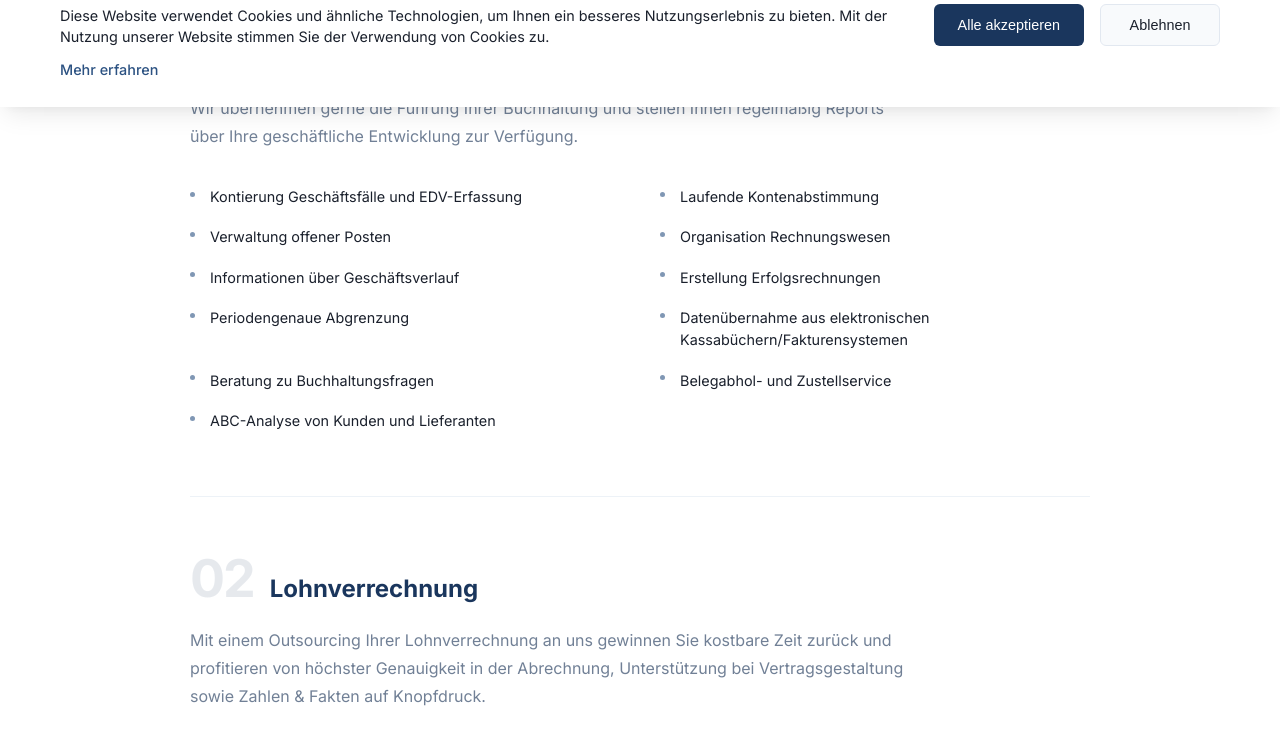
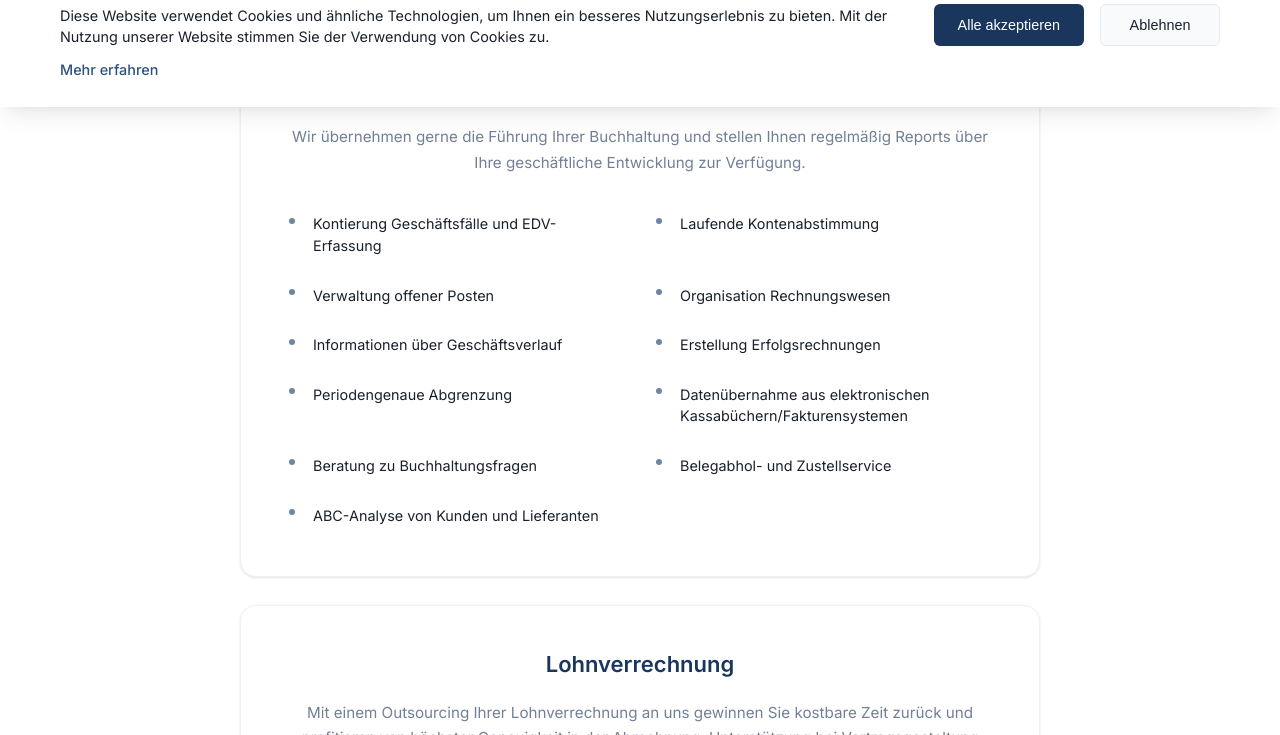
Before and after one commit to ArthurH-ops/Mazal-website, a website built with Vite: page index.html in a window 1280 px wide. Shown: the part 693-1428 px from the top of the page. Built offline with nearby package versions, Linux system fonts and the light colour scheme.

Commit message:
Restore card boxes for services, remove scroll-in animations
- Bring back card layout with border-radius, box-shadow, borders
- Remove scroll reveal animations for service items (instantly visible)
- Remove CSS counter numbers and editorial layout
- All bullet points always visible, no accordion
- Hover: subtle lift + gradient left border accent
- Clean card boxes, no scroll tricks

🤖 Generated with [Claude Code](https://claude.com/claude-code)

Co-Authored-By: Claude Opus 4.5 <noreply@anthropic.com>

```diff
--- a/script.js
+++ b/script.js
@@ -152,14 +152,6 @@ function initScrollReveal() {
             }
         });
     }, observerOptions);
-
-    // Observe service items
-    document.querySelectorAll('.service-item').forEach((el, index) => {
-        el.style.opacity = '0';
-        el.style.transform = 'translateY(30px)';
-        el.style.transition = `opacity 0.6s ease ${index * 0.1}s, transform 0.6s ease ${index * 0.1}s`;
-        observer.observe(el);
-    });
 
     // Observe team members
     document.querySelectorAll('.team-member').forEach((el, index) => {
--- a/styles.css
+++ b/styles.css
@@ -363,9 +363,9 @@ main {
 }
 
 /* Services Section */
-/* Services Section — numbered editorial layout */
+/* Services Section */
 .services {
-    padding: 5rem 0;
+    padding: 6rem 0;
     background-color: var(--bg-white);
     transition: background-color var(--transition-smooth);
 }
@@ -374,92 +374,99 @@ main {
     text-align: center;
     font-size: 2.25rem;
     font-weight: 700;
-    margin-bottom: 4rem;
+    margin-bottom: 3.5rem;
     color: var(--primary-color);
 }
 
 .service-list {
-    max-width: 880px;
+    display: flex;
+    flex-direction: column;
+    gap: 1.75rem;
+    max-width: 900px;
     margin: 0 auto;
-    counter-reset: service-counter;
 }
 
 .service-item {
-    counter-increment: service-counter;
-    padding: 3.5rem 0;
-    border-bottom: 1px solid var(--border-light);
+    background-color: var(--bg-white);
+    padding: 2.5rem 3rem;
+    border-radius: 16px;
+    box-shadow: var(--shadow-sm);
+    border: 1px solid var(--border-light);
+    transition: all var(--transition-smooth);
+    position: relative;
+    overflow: hidden;
     scroll-margin-top: 120px;
-    transition: border-color var(--transition-smooth);
-}
-
-.service-item:first-child {
-    padding-top: 0;
-}
-
-.service-item:last-child {
-    border-bottom: none;
-    padding-bottom: 0;
 }
 
 [data-theme="dark"] .service-item {
+    background-color: #1e2533;
     border-color: var(--border-color);
+}
+
+.service-item::before {
+    content: '';
+    position: absolute;
+    top: 0;
+    left: 0;
+    width: 4px;
+    height: 100%;
+    background: linear-gradient(180deg, var(--primary-color), var(--accent-color));
+    opacity: 0;
+    transition: opacity var(--transition-base);
+}
+
+.service-item:hover {
+    transform: translateY(-4px);
+    box-shadow: var(--shadow-xl);
+    border-color: transparent;
+}
+
+.service-item:hover::before {
+    opacity: 1;
 }
 
 .service-item h3 {
     color: var(--primary-color);
-    font-size: 1.5rem;
-    font-weight: 700;
     margin-bottom: 1rem;
-    display: flex;
-    align-items: baseline;
-    gap: 1rem;
-}
-
-.service-item h3::before {
-    content: counter(service-counter, decimal-leading-zero);
-    font-size: 3.25rem;
-    font-weight: 800;
-    color: var(--primary-color);
-    opacity: 0.1;
-    line-height: 1;
-    letter-spacing: -0.04em;
-    flex-shrink: 0;
+    font-size: 1.375rem;
+    font-weight: 600;
+    text-align: center;
 }
 
 .service-description {
     color: var(--text-light);
-    font-size: 1rem;
-    line-height: 1.75;
+    font-size: 0.95rem;
+    line-height: 1.7;
     margin-bottom: 1.75rem;
-    max-width: 720px;
+    text-align: center;
 }
 
 .service-details ul {
     list-style: none;
     display: grid;
-    grid-template-columns: repeat(2, 1fr);
-    gap: 0.125rem 2.5rem;
+    grid-template-columns: repeat(auto-fit, minmax(280px, 1fr));
+    gap: 0.5rem 2rem;
 }
 
 .service-details li {
-    padding: 0.5rem 0;
-    padding-left: 1.25rem;
+    padding: 0.625rem 0;
+    padding-left: 1.5rem;
     position: relative;
     color: var(--text-dark);
     font-size: 0.9rem;
-    line-height: 1.55;
+    line-height: 1.5;
 }
 
 .service-details li::before {
     content: '';
     position: absolute;
     left: 0;
-    top: 0.85rem;
-    width: 5px;
-    height: 5px;
+    top: 0.9rem;
+    width: 6px;
+    height: 6px;
     background-color: var(--accent-color);
     border-radius: 50%;
-    opacity: 0.6;
+    opacity: 0.7;
 }
 
 
@@ -735,12 +742,12 @@ footer {
         padding: 0.4rem 1rem;
     }
 
+    .service-list {
+        gap: 1.5rem;
+    }
+
     .service-item {
-        padding: 2.5rem 0;
-    }
-
-    .service-details ul {
-        gap: 0.125rem 1.5rem;
+        padding: 2rem;
     }
 
     .team {
@@ -1332,16 +1339,12 @@ button:focus {
     }
 
     .service-item {
-        padding: 2rem 0;
+        padding: 1.5rem;
+        border-radius: 12px;
     }
 
     .service-item h3 {
-        font-size: 1.2rem;
-        gap: 0.75rem;
-    }
-
-    .service-item h3::before {
-        font-size: 2.25rem;
+        font-size: 1.15rem;
     }
 
     .service-description {
@@ -1351,18 +1354,19 @@ button:focus {
 
     .service-details ul {
         grid-template-columns: 1fr;
-        gap: 0;
+        gap: 0.25rem;
     }
 
     .service-details li {
         font-size: 0.825rem;
-        padding: 0.45rem 0;
-        padding-left: 1.1rem;
+        padding: 0.5rem 0;
+        padding-left: 1.25rem;
     }
 
     .service-details li::before {
-        width: 4px;
-        height: 4px;
+        width: 5px;
+        height: 5px;
+        top: 0.75rem;
     }
 
     .team {
@@ -1524,7 +1528,7 @@ button:focus {
     }
 
     .service-item {
-        padding: 2.5rem 0;
+        padding: 2rem 2.5rem;
     }
 
     .service-details ul {
@@ -1562,7 +1566,7 @@ button:focus {
     }
 
     .service-list {
-        max-width: 900px;
+        max-width: 800px;
     }
 
     .contact-layout {
@@ -1651,7 +1655,7 @@ button:focus {
     }
 
     .service-item {
-        border-bottom-width: 2px;
+        border-width: 2px;
     }
 
     .nav-links a::after {
```
